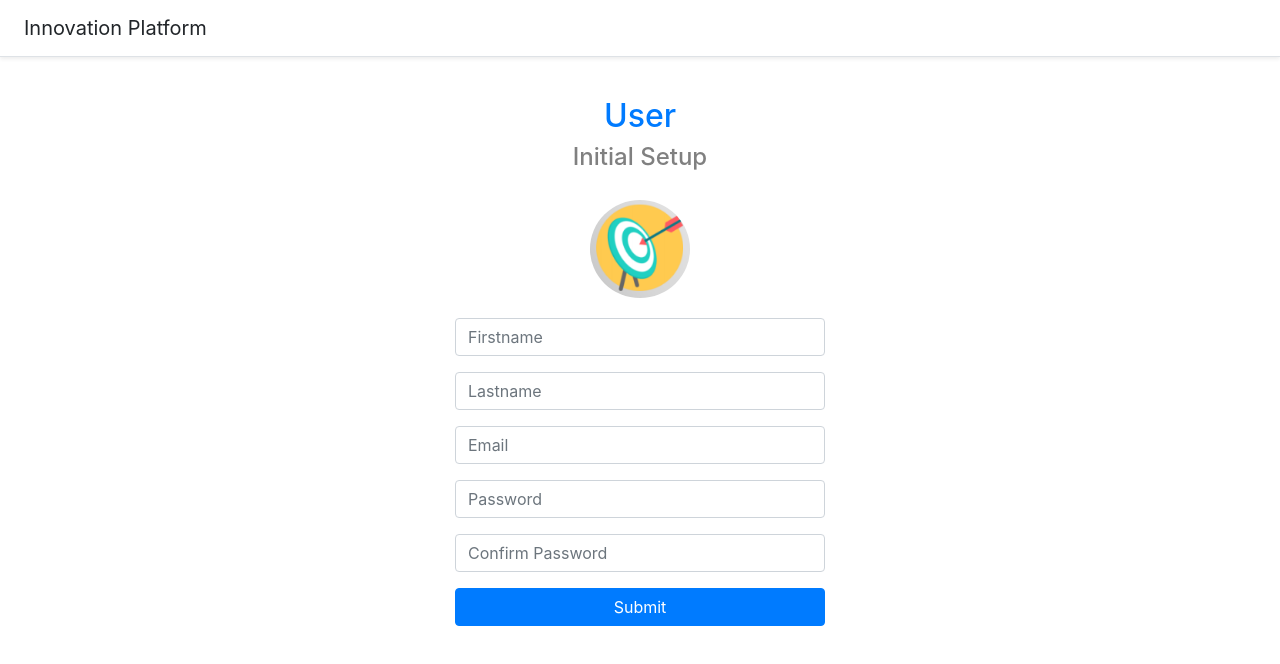
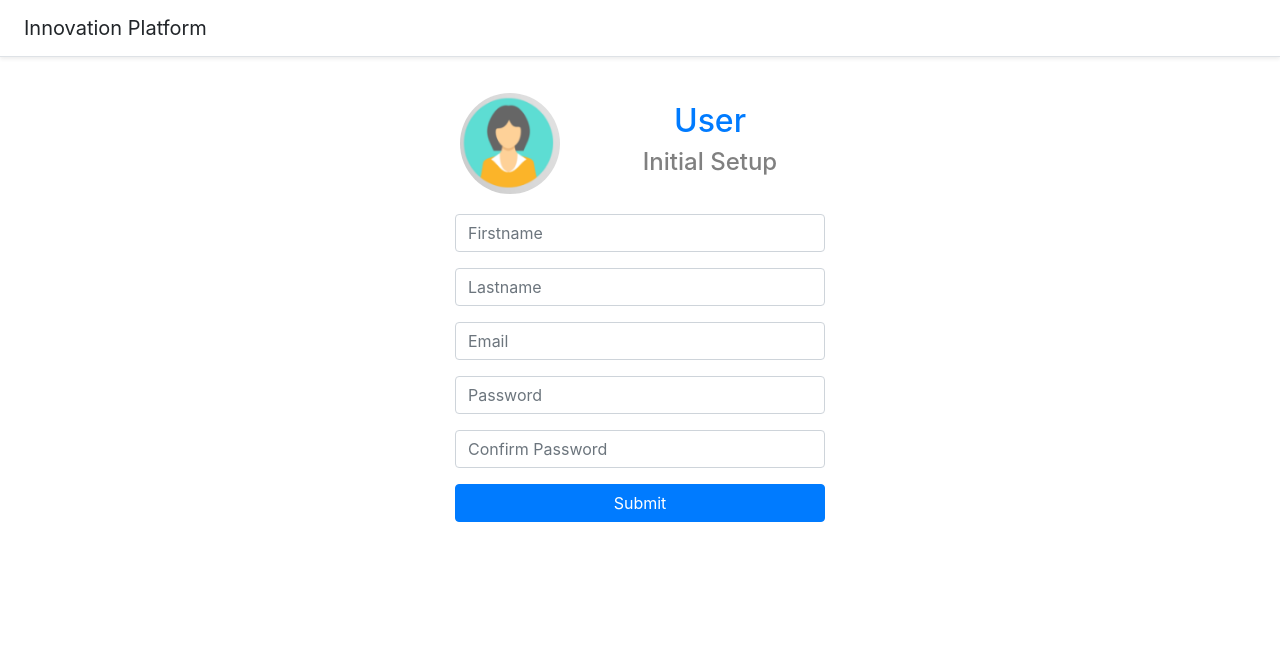
Before and after one commit to ankur04/mean-app-humber-capstone, an Angular app: page /register in a window 1280 px wide. Shown: the top 664 px of the page. Built offline with nearby package versions, Linux system fonts and the light colour scheme.

Commit message:
updated register page

```diff
--- a/src/app/components/register/register.component.css
+++ b/src/app/components/register/register.component.css
@@ -1,19 +1,20 @@
 .input-box {
   max-width: 400px;
 }
-  .login-form {
-    margin-top: 40px;
+.register-form {
   text-align: center;
 }
 .container {
   max-width: 400px;
 }
-  .login-page-logo {
+.register-page-logo {
   margin: 20px;
   border-radius: 50%;
   width: 100px;
 }
-
+.user-head {
+  margin: auto;
+}
 a {
   color: blue !important;
   text-decoration: underline !important;
--- a/src/app/components/register/register.component.html
+++ b/src/app/components/register/register.component.html
@@ -1,8 +1,14 @@
-<div class="login-form">
+<div class="register-form">
   <form class="container">
-    <h2 class="text-center innplat">User</h2>
-    <h4 class="text-center facch">Initial Setup</h4>
-    <img class="login-page-logo" src="/assets/images/login-page-logo.PNG" alt="Avatar">
+    <div class="row">
+      <div class="col-xs-6">
+        <img class="register-page-logo" src="/assets/images/user-logo.PNG" alt="Avatar">
+      </div>
+      <div class="col-xs-6 user-head">
+        <h2 class="text-center innplat">User</h2>
+        <h4 class="text-center facch">Initial Setup</h4>
+      </div>
+    </div>
     <div class="input-box form-group">
       <input type="text" class="form-control" placeholder="Firstname" required="required">
     </div>
```
Also changed, not shown: src/assets/images/user-logo.PNG (added). Lines whose indentation alone changed are shown as unchanged.
